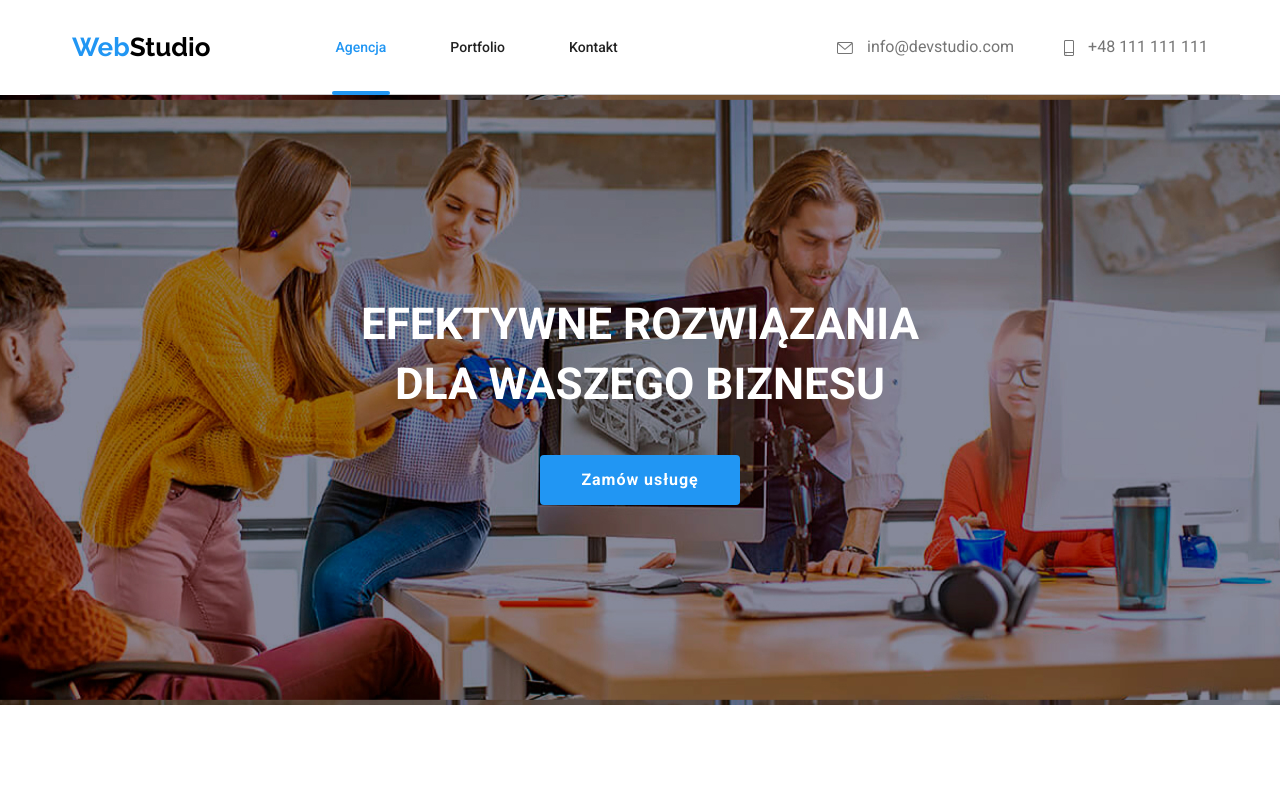
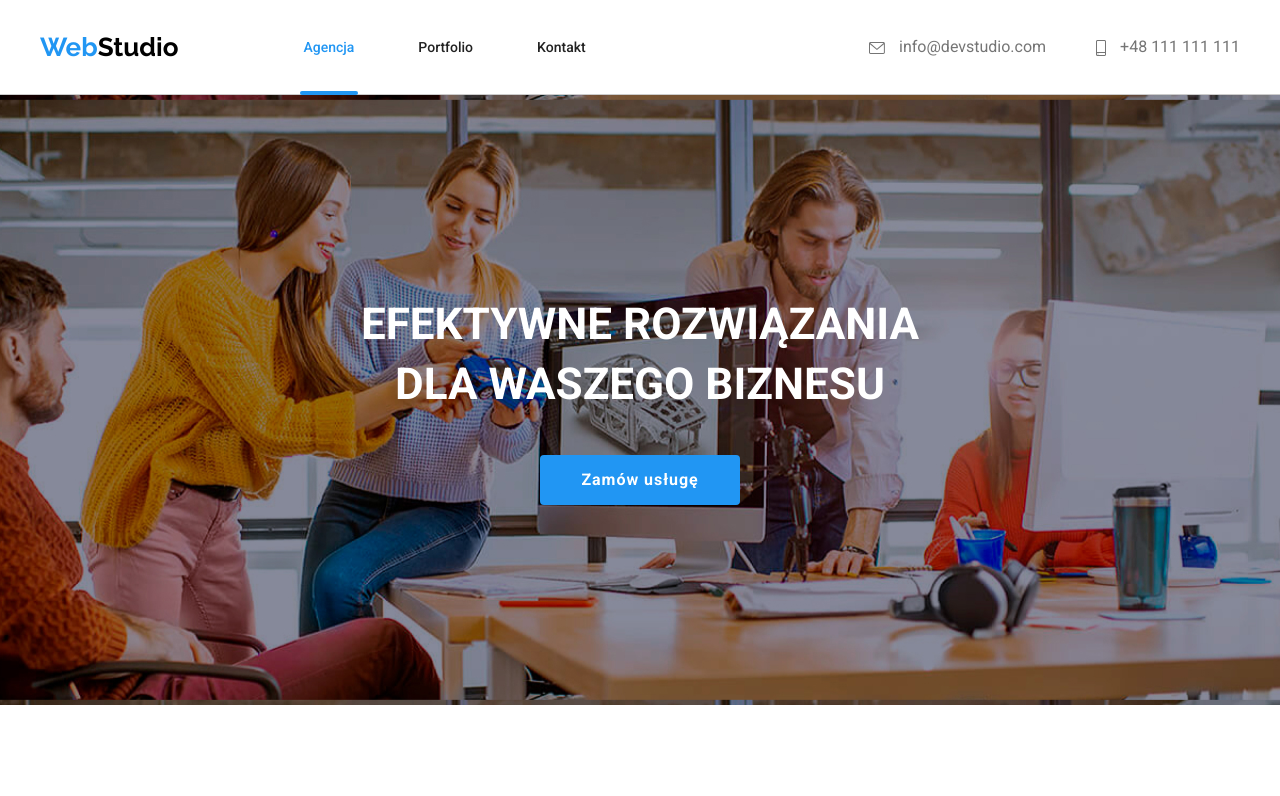
Before and after one commit to Basbassa/goit-markup-hw-07, a plain HTML site: page index.html in a window 1280 px wide. Shown: the top 796 px of the page. Drawn offline with nearby package versions, Linux system fonts and the light colour scheme.

Commit message:
poprawiona linia w porft header

```diff
--- a/sass/components/_header.scss
+++ b/sass/components/_header.scss
@@ -3,9 +3,7 @@
   border-bottom: 1px solid $color-HeaderNavBorder;
   padding: 32px;
 
-  @extend .container;
   @extend .all-links;
-
 
   &__logo {
     font-family: "Raleway", sans-serif;
```
Also changed, not shown: css/main.min.css, 1 other file.
